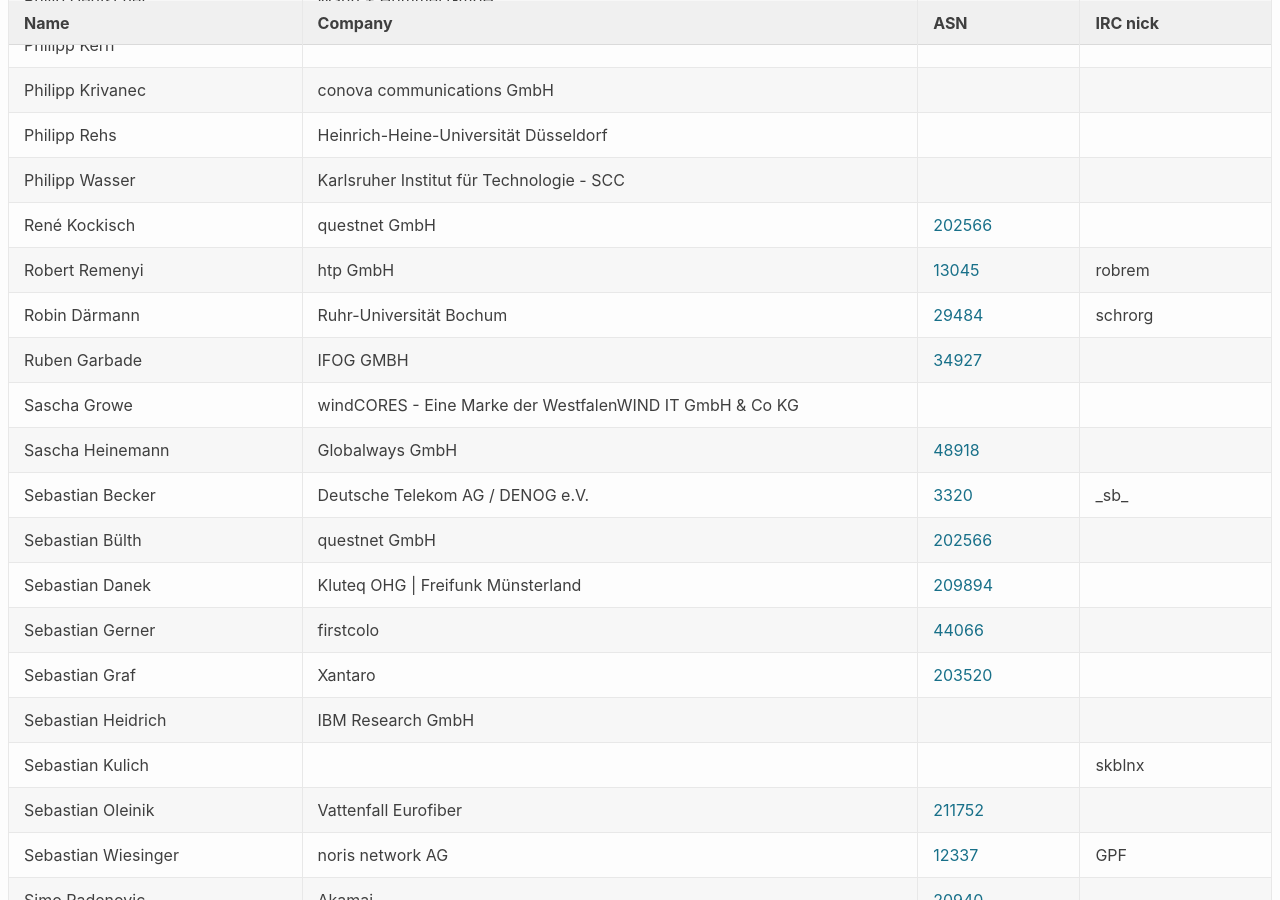
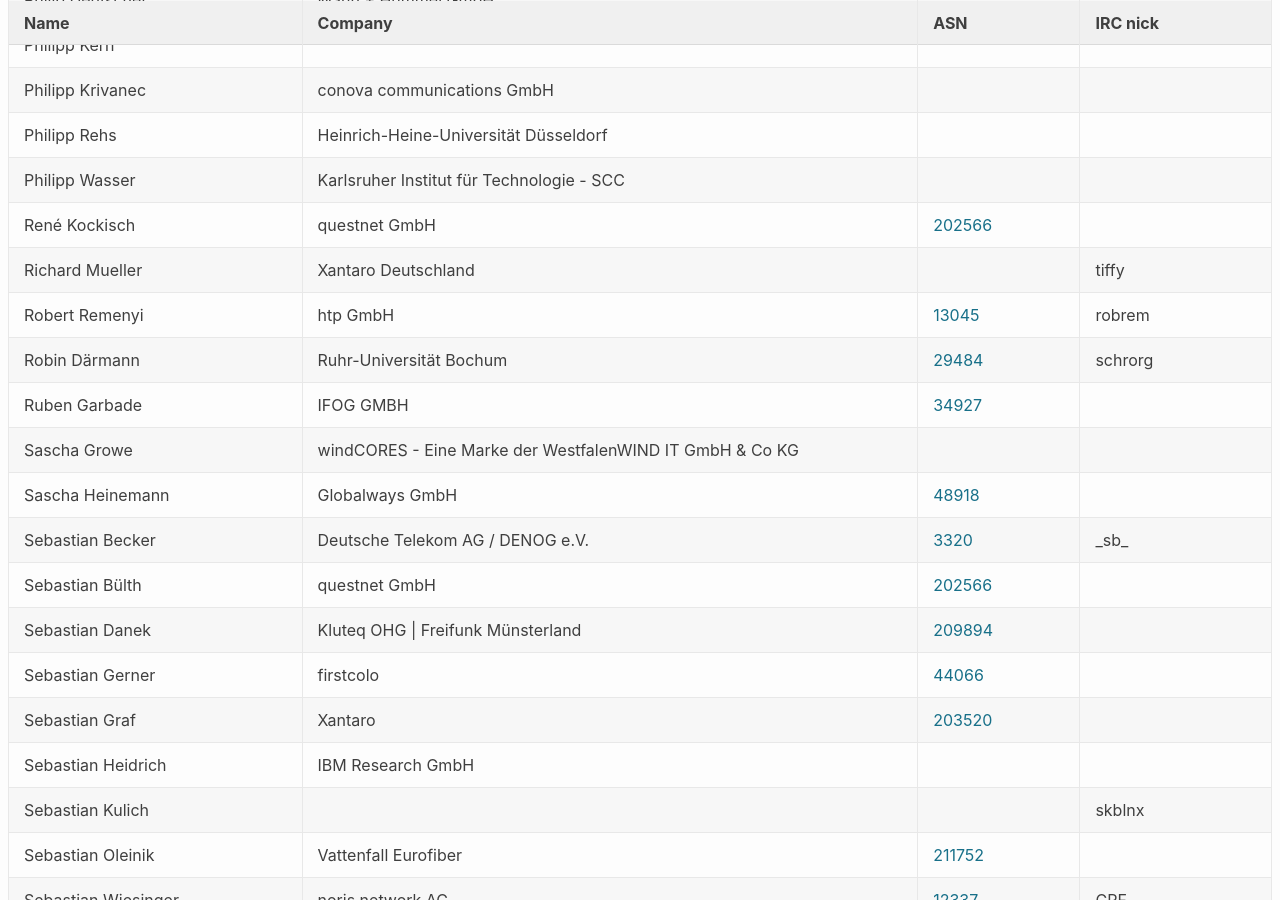
Before and after one commit to denog/pretix-attendeelist, a Jekyll site: the page built from denog15/index.md, in a window 1280 px wide and 900 px high, scrolled down 8614 px. Built offline with Jekyll 4.4.1, drawn with Linux system fonts in a browser that asks for light colours.

Commit message:
Latest data: Wed Oct  4 19:10:00 UTC 2023

```diff
--- a/_data/attendees_denog15_onsite.json
+++ b/_data/attendees_denog15_onsite.json
@@ -1158,6 +1158,12 @@
     "asn": "202566"
   },
   {
+    "name": "Richard Mueller",
+    "company": "Xantaro Deutschland",
+    "irc": "tiffy",
+    "asn": null
+  },
+  {
     "name": "Robert Remenyi",
     "company": "htp GmbH",
     "irc": "robrem",
```
